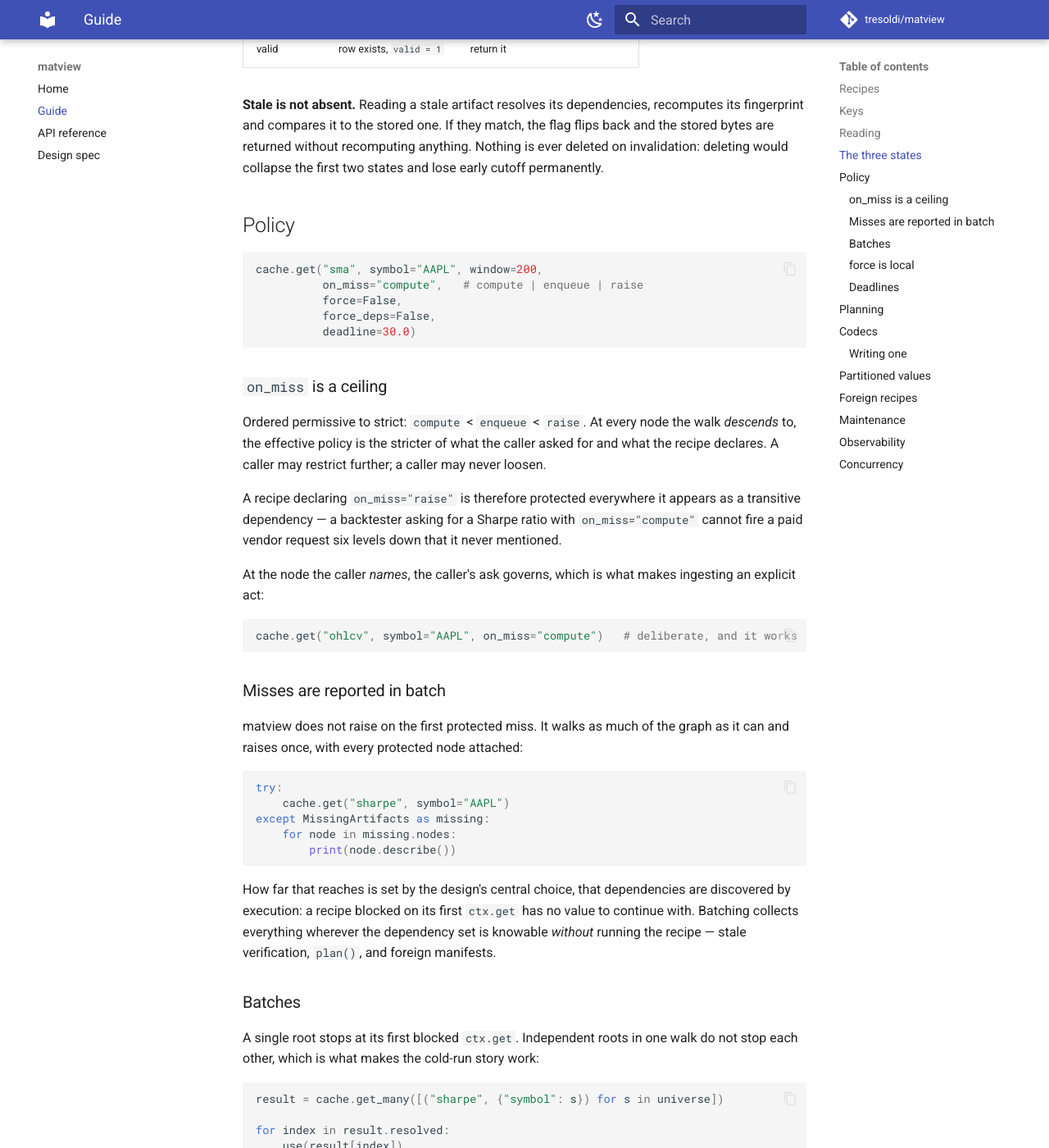
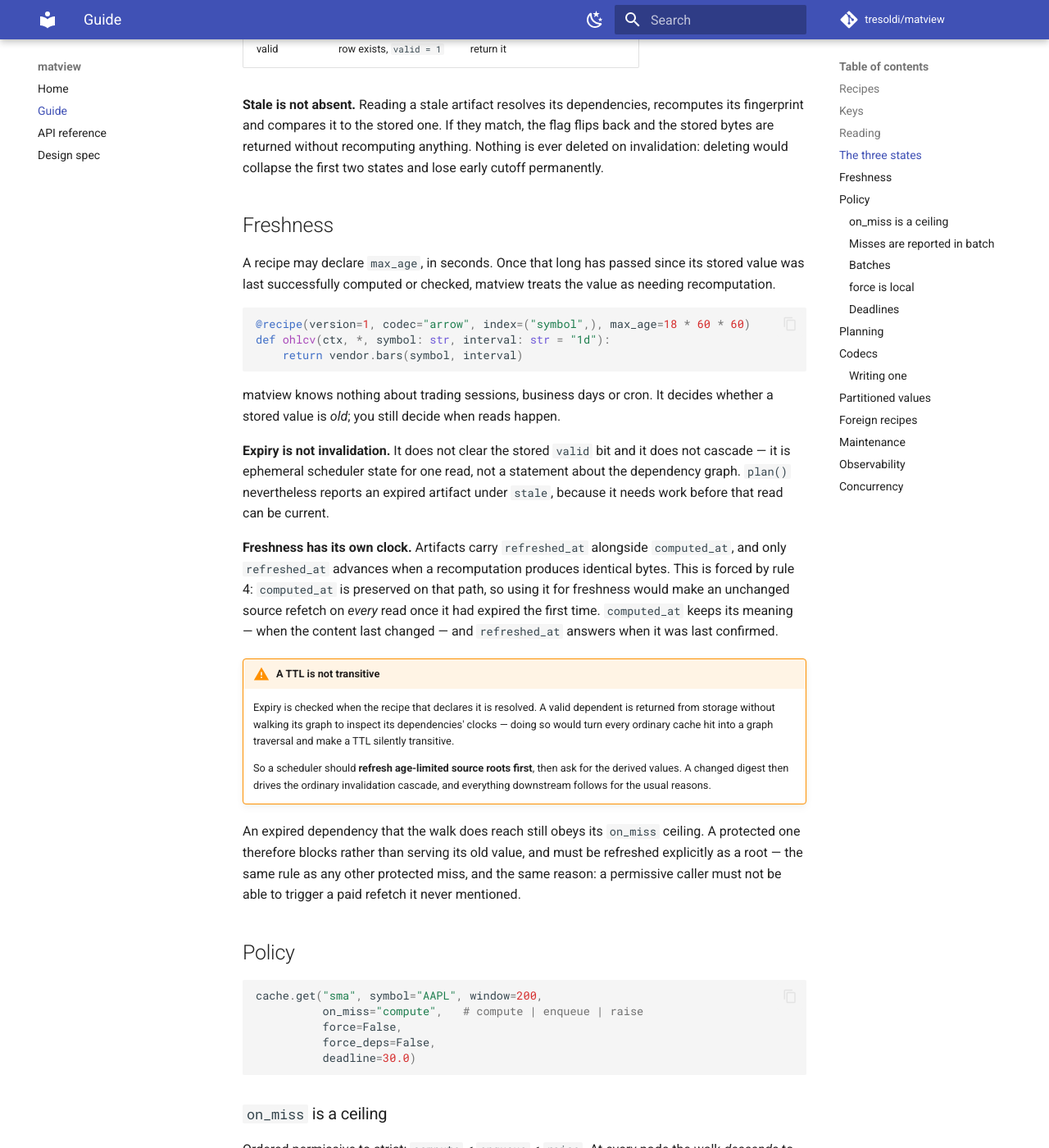
Before and after one commit to tresoldi/matview, an MkDocs documentation site: the page built from docs/guide.md, in a window 1280 px wide and 1400 px high, scrolled down 1707 px. Shown: the whole window at 82% size. Built offline with MkDocs 1.6.1 and Material for MkDocs 9.7.7, drawn with Linux system fonts in a browser that asks for light colours; comment, search, counter and statistics services are not loaded; some of the changed text lies outside the part shown.

Commit message:
Document freshness in the guide, and count expiry as its own reason
Two gaps in the max_age work.

docs/guide.md did not mention it at all. README and DECISIONS did, but the guide is
the published user documentation, and its Policy and three-states sections are where a
reader goes looking. It now has a Freshness section covering what max_age is, that
expiry is not invalidation and neither clears the valid bit nor cascades, why freshness
needed its own clock (rule 4 preserves computed_at on an identical recompute, so
reusing it would refetch an unchanged source on every read after its first expiry),
and — with a warning box, because it is the surprising part — that a TTL is not
transitive and a scheduler must refresh age-limited roots first.

cache.stats could not distinguish a rebuild driven by a clock from one driven by a
changed input; both landed in `recomputed`, so a graph with short max_age values looked
exactly like one with an invalidation bug. There is now an `expired` counter, and it is
deliberately a *reason* rather than an outcome: it is excluded from `lookups`, because
the four outcomes partition the nodes a walk touched and that is what makes hit_rate
mean anything. Each expired node is counted under recomputed or blocked as well.

It is deduplicated per walk, like the missing set, and writing the test is what showed
why: a blocked node is never memoized, so a stale dependent resolves its expired
dependency once while verifying its fingerprint and again from its own body. Counting
that twice overstated how much the clock actually drove. DECISIONS.md D35.

Tests cover the counter across the window boundary, an expired node that ends up
blocked rather than recomputed, and non-transitivity end to end — a valid dependent is
returned without the expired root's clock ever being consulted.

````diff
--- a/docs/guide.md
+++ b/docs/guide.md
@@ -75,6 +75,48 @@ its fingerprint and compares it to the stored one. If they match, the flag flips
 and the stored bytes are returned without recomputing anything. Nothing is ever deleted
 on invalidation: deleting would collapse the first two states and lose early cutoff
 permanently.
+
+## Freshness
+
+A recipe may declare `max_age`, in seconds. Once that long has passed since its stored
+value was last successfully computed or checked, matview treats the value as needing
+recomputation.
+
+```python
+@recipe(version=1, codec="arrow", index=("symbol",), max_age=18 * 60 * 60)
+def ohlcv(ctx, *, symbol: str, interval: str = "1d"):
+    return vendor.bars(symbol, interval)
+```
+
+matview knows nothing about trading sessions, business days or cron. It decides whether
+a stored value is *old*; you still decide when reads happen.
+
+**Expiry is not invalidation.** It does not clear the stored `valid` bit and it does not
+cascade — it is ephemeral scheduler state for one read, not a statement about the
+dependency graph. `plan()` nevertheless reports an expired artifact under `stale`,
+because it needs work before that read can be current.
+
+**Freshness has its own clock.** Artifacts carry `refreshed_at` alongside `computed_at`,
+and only `refreshed_at` advances when a recomputation produces identical bytes. This is
+forced by rule 4: `computed_at` is preserved on that path, so using it for freshness
+would make an unchanged source refetch on *every* read once it had expired the first
+time. `computed_at` keeps its meaning — when the content last changed — and
+`refreshed_at` answers when it was last confirmed.
+
+!!! warning "A TTL is not transitive"
+    Expiry is checked when the recipe that declares it is resolved. A valid dependent is
+    returned from storage without walking its graph to inspect its dependencies' clocks —
+    doing so would turn every ordinary cache hit into a graph traversal and make a TTL
+    silently transitive.
+
+    So a scheduler should **refresh age-limited source roots first**, then ask for the
+    derived values. A changed digest then drives the ordinary invalidation cascade, and
+    everything downstream follows for the usual reasons.
+
+An expired dependency that the walk does reach still obeys its `on_miss` ceiling. A
+protected one therefore blocks rather than serving its old value, and must be refreshed
+explicitly as a root — the same rule as any other protected miss, and the same reason:
+a permissive caller must not be able to trigger a paid refetch it never mentioned.
 
 ## Policy
 
@@ -316,9 +358,16 @@ The three outcomes worth telling apart are not visible in a two-way hit/miss cou
 | `revalidated` | Stale, fingerprint still matched, bytes returned **without** recomputing |
 | `recomputed` | The recipe actually ran |
 | `blocked` | Could not be produced under the effective policy |
+| `expired` | A `max_age` had elapsed — a **reason**, not an outcome |
 
 `revalidated` is early cutoff doing its job. `hit_rate` counts it as a hit, because no
 recipe ran and that is the cost that matters.
+
+The first four partition the nodes resolved, and `lookups` is their sum. `expired` sits
+alongside them: each expired node is *also* counted under `recomputed` or `blocked`,
+depending on what followed. It is there because a rebuild driven by a clock and a rebuild
+driven by a changed input are worth telling apart — without it, a graph with short
+`max_age` values looks indistinguishable from one with an invalidation bug.
 
 No log handler is installed: a library that configures logging is a library that fights
 its host.
````
Also changed, not shown: CHANGELOG.md (+3 -0 lines), DECISIONS.md (+21 -0 lines), 3 other files.
